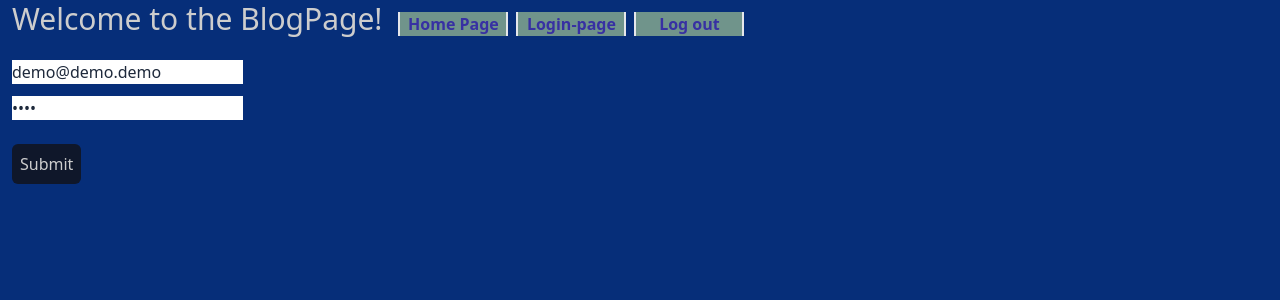
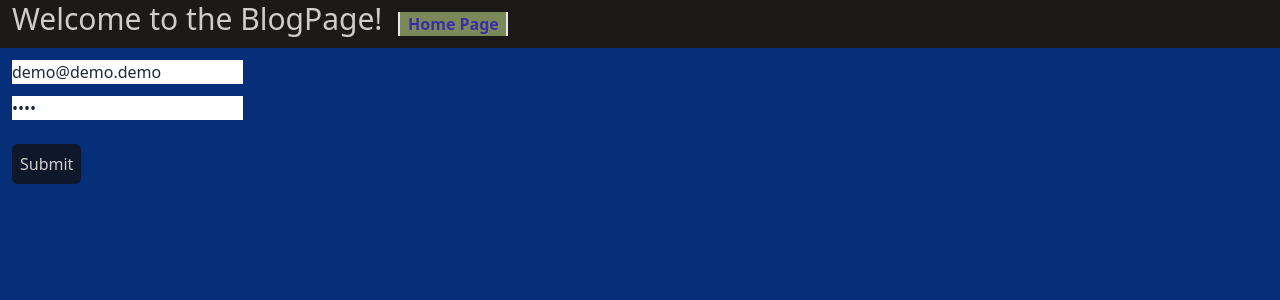
Before and after one commit to shbhm-0711/react-blog, a React (Create React App) app: page /login-page in a window 1280 px wide. Shown: the top 300 px of the page. Built offline with nearby package versions, Linux system fonts and the light colour scheme.

Commit message:
added conditional rendering for login button

```diff
--- a/src/Pages/Components/NavBar.js
+++ b/src/Pages/Components/NavBar.js
@@ -1,17 +1,19 @@
 import { Link, useNavigate } from "react-router-dom";
+import { ReactPortal } from "react";
 
 const NavBar = ({ authenticated, setAuthenticated }) => {
   let navigate = useNavigate();
-
+  console.log(window.location.pathname);
   return (
-    <nav className="flex-col sm:flex-row md:justify-around">
+    <nav className="flex-col bg-stone-900 sm:flex-row md:justify-around">
       <h2 className="text-3xl m-3 block md:inline">Welcome to the BlogPage!</h2>
       <button className="text-indigo-800 font-semibold  border-x-2 px-1 bg-opacity-50 bg-lime-200 m-3 mx-1 block sm:inline min-w-[110px] text-center">
         <Link to="/">Home Page</Link>
       </button>
-      <button className="text-indigo-800 font-semibold  border-x-2 px-1 bg-opacity-50 bg-lime-200 m-3 mx-1 block sm:inline min-w-[110px] text-center">
+      {/* <button className="text-indigo-800 font-semibold  border-x-2 px-1 bg-opacity-50 bg-lime-200 m-3 mx-1 block sm:inline min-w-[110px] text-center">
         <Link to="/login-page">Login-page</Link>
-      </button>
+      </button> */}
+      {window.location.pathname.toString() !== "/login-page" && (
         <button
           className="text-indigo-800 font-semibold  border-x-2 px-1 bg-opacity-50 bg-lime-200 m-3 mx-1 block sm:inline min-w-[110px] text-center"
           onClick={() => {
@@ -24,6 +26,7 @@ const NavBar = ({ authenticated, setAuthenticated }) => {
         >
           {authenticated ? "Log out" : "log in"}
         </button>
+      )}
     </nav>
   );
 };
```
Lines whose indentation alone changed are shown as unchanged.
